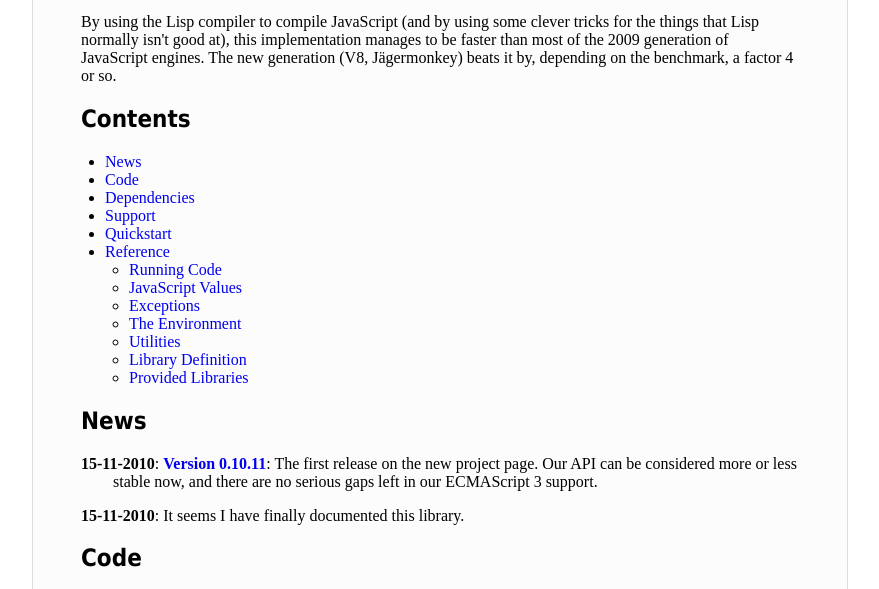
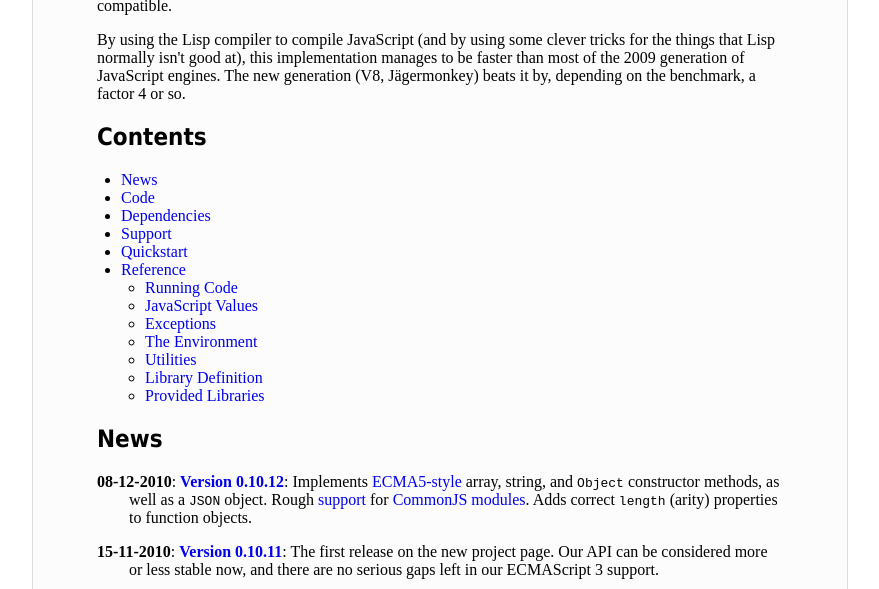
Before and after one commit to akapav/js, a plain HTML site: page index.html in a window 1280 px wide. Shown: the part 187-776 px from the top of the page, without its empty margins (0-879 px from the left). Drawn offline with Linux system fonts and the light colour scheme.

Commit message:
mark release 0.10.12

```diff
--- a/index.html
+++ b/index.html
@@ -4,7 +4,7 @@
   <title>CL-JavaScript</title>
   <style type="text/css">
     body {margin: 0; padding: 0; max-width: 55em;}
-    #wrap {margin: 2em; padding: 1em 3em; -moz-border-radius: 30px; -webkit-border-radius: 30px; border-radius: 30px;
+    #wrap {margin: 2em; padding: 1em 4em; -moz-border-radius: 30px; -webkit-border-radius: 30px; border-radius: 30px;
            background-color: #fcfcfc; border: 1px solid #ddd;}
     h1, h2, h3 {font-family: tahoma, sans-serif;}
     p.news {padding-left: 2em; text-indent: -2em;}
@@ -58,6 +58,17 @@
   </ul>
 
   <h2 id="news">News</h2>
+
+  <p class="news"><span>08-12-2010</span>: <strong><a
+  href="http://marijnhaverbeke.nl/cl-javascript/cl-javascript-0.10.12.tgz">Version
+  0.10.12</a></strong>: Implements <a
+  href="http://www.ecma-international.org/publications/files/ECMA-ST/ECMA-262.pdf">ECMA5-style</a>
+  array, string, and <code>Object</code> constructor methods, as well
+  as a <code>JSON</code> object. Rough <a
+  href="#requirelib">support</a> for <a
+  href="http://www.commonjs.org/specs/modules/1.0/">CommonJS
+  modules</a>. Adds correct <code>length</code> (arity) properties to
+  function objects.</p>
 
   <p class="news"><span>15-11-2010</span>: <strong><a
   href="http://marijnhaverbeke.nl/cl-javascript/cl-javascript-0.10.11.tgz">Version
```
